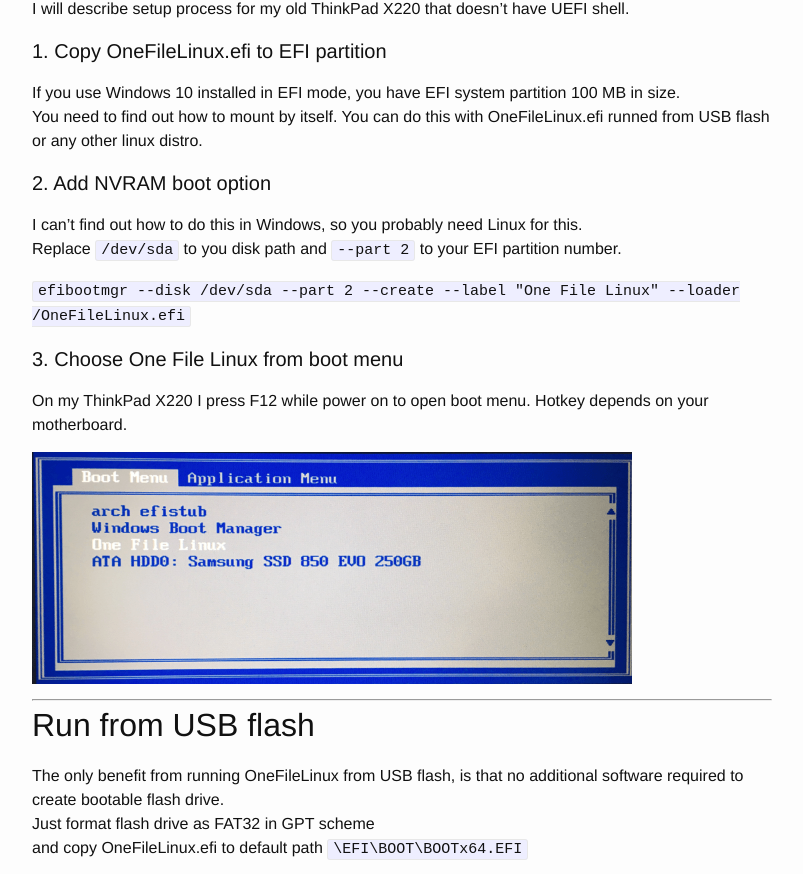
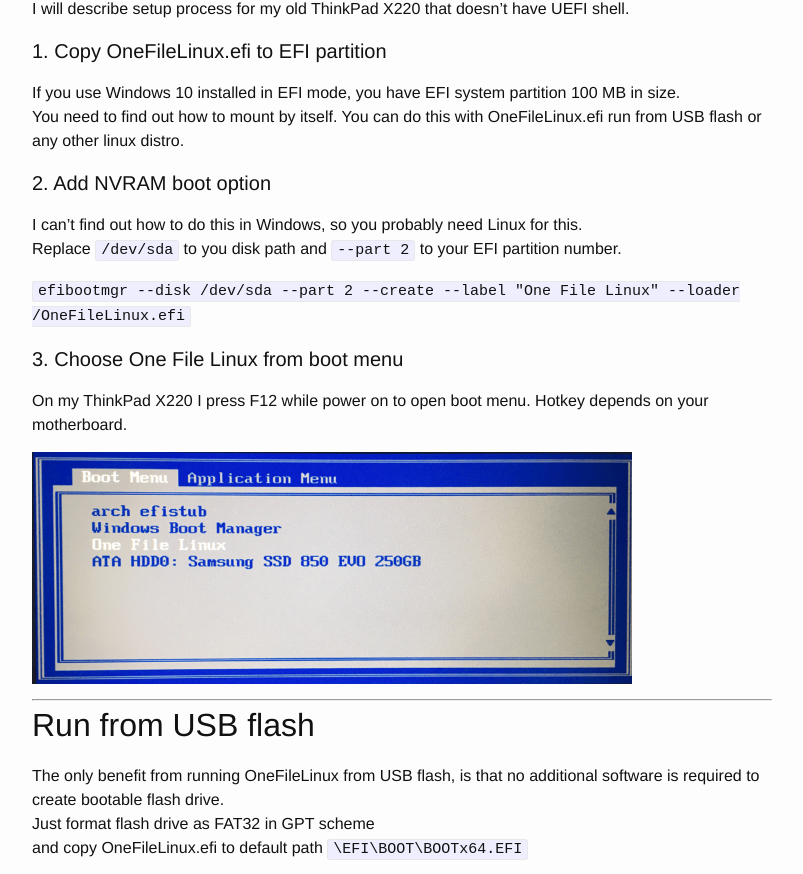
Before and after one commit to zhovner/zhovner.github.com, a Jekyll site: the page built from _posts/2018-03-02-one-file-linux.md, in a window 1280 px wide and 1400 px high, scrolled down 2153 px. Shown: the part 152-1026 px from the top of the window, without its empty margins (238-1041 px from the left). Built offline with Jekyll 4.4.1, drawn with Linux system fonts in a browser that asks for light colours; comment, search, counter and statistics services are not loaded.

Commit message:
Updated '_posts/2018-03-02-one-file-linux.md' via CloudCannon

```diff
--- a/_posts/2018-03-02-one-file-linux.md
+++ b/_posts/2018-03-02-one-file-linux.md
@@ -88,7 +88,7 @@
 #### 1. Copy OneFileLinux.efi to EFI partition
 
 If you use Windows 10 installed in EFI mode, you have EFI system partition 100 MB in size.
-You need to find out how to mount by itself. You can do this with OneFileLinux.efi runned from USB flash or any other linux distro.
+You need to find out how to mount by itself. You can do this with OneFileLinux.efi run from USB flash or any other linux distro.
 
 
 #### 2. Add NVRAM boot option
@@ -107,7 +107,7 @@
 ---
 
 ## Run from USB flash
-The only benefit from running OneFileLinux from USB flash, is that no additional software required to create bootable flash drive.
+The only benefit from running OneFileLinux from USB flash, is that no additional software is required to create bootable flash drive.
 Just format flash drive as FAT32 in GPT scheme
 and copy OneFileLinux.efi to default path `\EFI\BOOT\BOOTx64.EFI`
 
```
